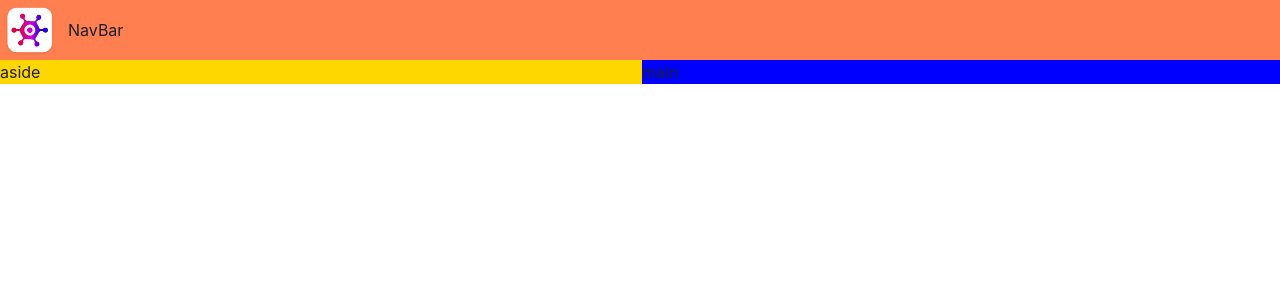
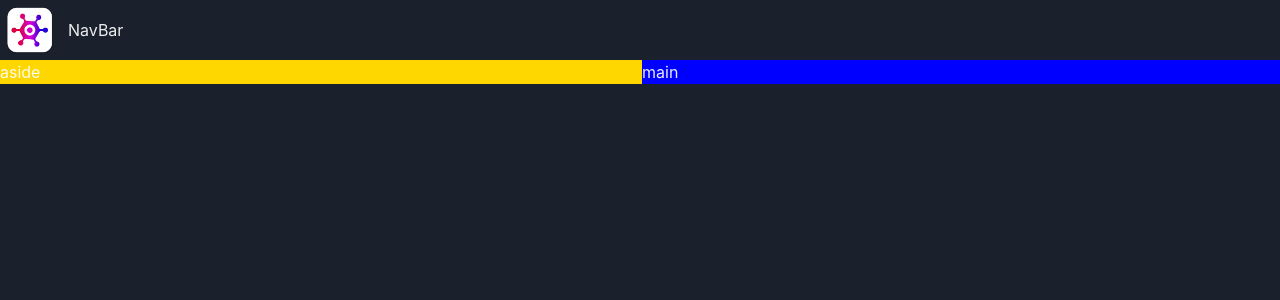
Before and after one commit to felixalavoie/games_library, a React (Vite) app: page / in a window 1280 px wide. Shown: the top 300 px of the page. Built offline with nearby package versions, Linux system fonts and the light colour scheme.

Commit message:
adding theme config support

```diff
--- a/src/App.tsx
+++ b/src/App.tsx
@@ -10,7 +10,7 @@
           lg: `"nav nav" "aside main"`,
         }}
       >
-        <GridItem area="nav" bg="coral">
+        <GridItem area="nav">
           <Navbar />
         </GridItem>
 
--- a/src/main.tsx
+++ b/src/main.tsx
@@ -1,11 +1,13 @@
 import React from "react";
 import ReactDOM from "react-dom/client";
-import { ChakraProvider } from "@chakra-ui/react";
+import { ChakraProvider, ColorModeScript } from "@chakra-ui/react";
 import App from "./App.tsx";
+import theme from "./theme.ts";
 
 ReactDOM.createRoot(document.getElementById("root") as HTMLElement).render(
   <React.StrictMode>
-    <ChakraProvider>
+    <ChakraProvider theme={theme}>
+      <ColorModeScript initialColorMode={theme.config.initialColorMode} />
       <App />
     </ChakraProvider>
   </React.StrictMode>
--- /dev/null
+++ b/src/theme.ts
@@ -0,0 +1,15 @@
+// theme.js
+
+// 1. import `extendTheme` function
+import { extendTheme, type ThemeConfig } from '@chakra-ui/react'
+
+// 2. Add your color mode config
+const config: ThemeConfig = {
+  initialColorMode: 'dark',
+  useSystemColorMode: false,
+}
+
+// 3. extend the theme
+const theme = extendTheme({ config })
+
+export default theme
```
